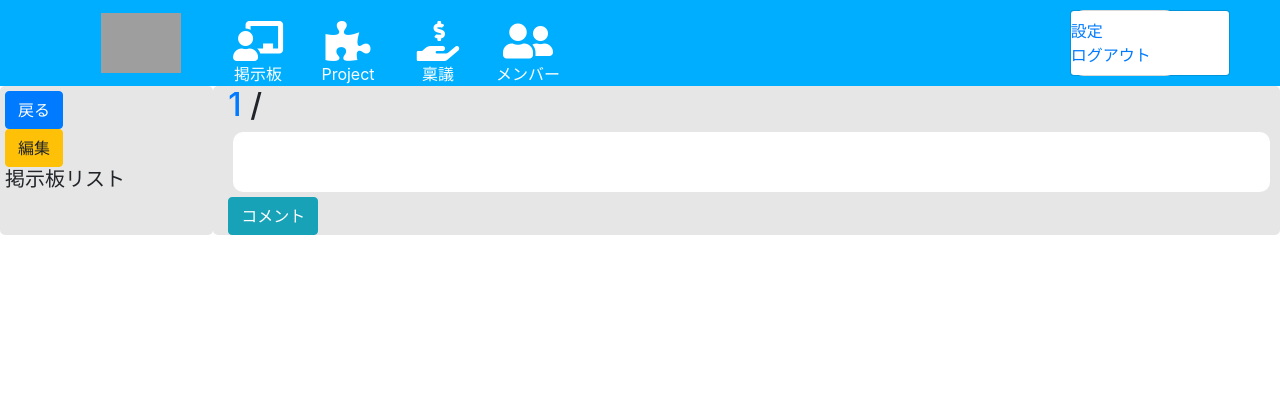
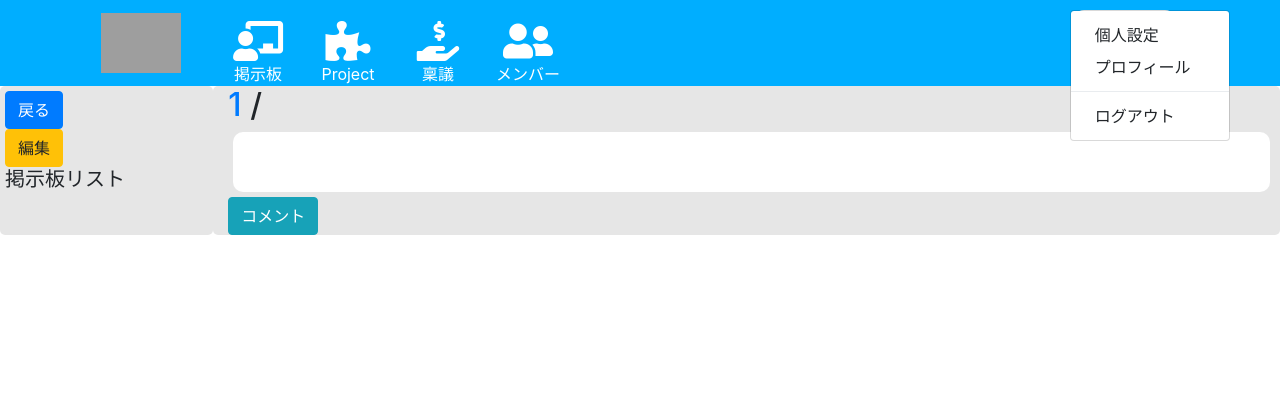
Before and after one commit to SIT-DigiCre/groupware, a Django app: page /bbs/1/show/1 in a window 1280 px wide, after a click that opens the changed part. Shown: the top 420 px of the page. Run offline with Django 3.2, Linux system fonts and the light colour scheme; the visitor is signed in with stand-in values (Sample User, id 1); data that the repository does not hold is empty; some libraries are stand-ins or nearby versions; grey boxes are pictures that could not be loaded.

Commit message:
ドロップダウンメニューを調整

```diff
--- a/bbs/templates/bbs/header.htm
+++ b/bbs/templates/bbs/header.htm
@@ -73,10 +73,12 @@
                             <p>{% block username %}{% endblock %}</p>
                             <span class="caret"></span>
                         </a>
-                        <ul class="dropdown-menu" role="menu">
-                            <li><a href="#">設定</a></li>
-                            <li><a href="#">ログアウト</a></li>
-                        </ul>
+                        <div class="dropdown-menu" role="menu">
+                            <a class="dropdown-item" href="#">個人設定</a>
+                            <a class="dropdown-item" href="#">プロフィール</a>
+                            <div class="dropdown-divider"></div>
+                            <a class="dropdown-item" href="#">ログアウト</a>
+                        </div>
                     </div>
                 </div>
             </nav>
```
